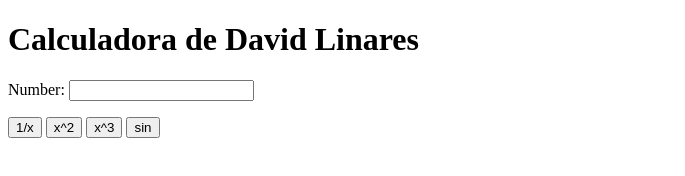
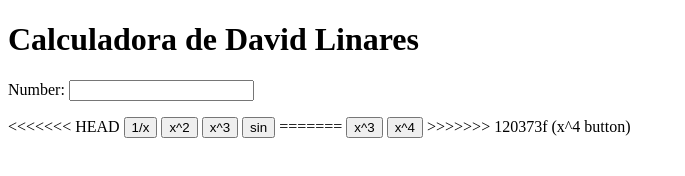
Before and after one commit to DavidBLinares/my_calculator_2, a plain HTML site: page index.html in a window 1280 px wide. Shown: the whole page, without its empty margins (0-685 px from the left). Drawn offline with Linux system fonts and the light colour scheme.

Commit message:
x^4 button (rebase)

```diff
--- a/index.html
+++ b/index.html
@@ -9,16 +9,22 @@
 		Number:
 		<input type="text" id="n1">
 		<p>
+<<<<<<< HEAD
 			<button onclick="inverse()"> 1/x </button>
 			<button onclick="square()"> x^2 </button>
 			<button onclick="cube()"> x^3 </button>
 			<button onclick="sine()"> sin </button>
+=======
+            <button onclick="cube()"> x^3 </button>
+			<button onclick="power_4()"> x^4</button>
+>>>>>>> 120373f (x^4 button)
 		</p>
 		<script type="text/javascript">
 			function cube() {
 				var num = document.getElementById("n1");
 				num.value = Math.pow(num.value, 3);
             }
+<<<<<<< HEAD
 			function square() {
 				var num = document.getElementById("n1");
 				num.value = Math.pow(num.value, 2);
@@ -26,6 +32,11 @@
 			function inverse() {
 				var num = document.getElementById("n1");
 				num.value = 1/num.value;
+=======
+			function power_4() {
+				var num = document.getElementById("n1");
+				num.value = Math.pow(num.value, 4);
+>>>>>>> 120373f (x^4 button)
 			}
 
 			function sine() {
```
